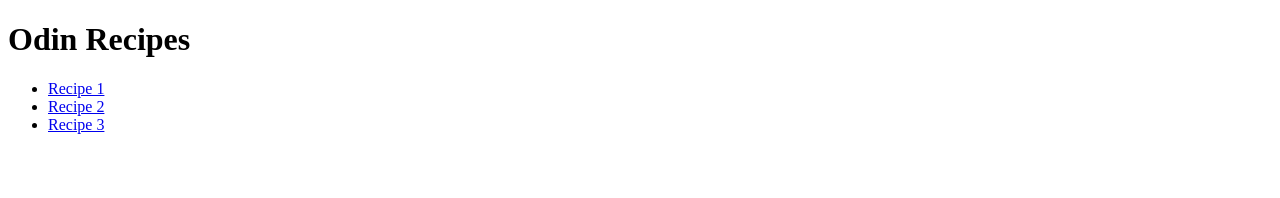
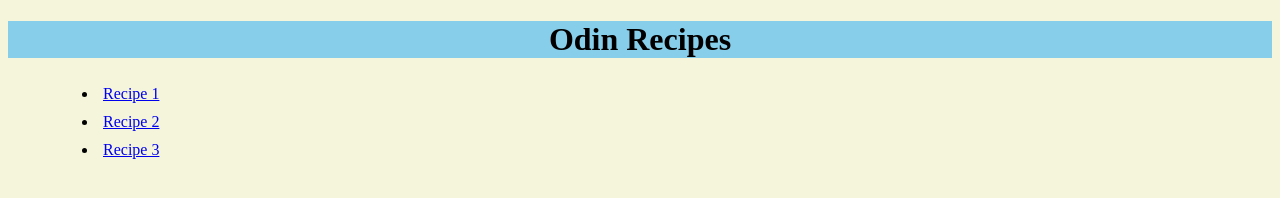
Before and after one commit to cshore92/odin-recipes, a plain HTML site: page index.html in a window 1280 px wide. Drawn offline with Linux system fonts and the light colour scheme.

Commit message:
added styles.css to project and initial styles for webpage

```diff
--- a/index.html
+++ b/index.html
@@ -5,12 +5,12 @@
     <meta http-equiv="X-UA-Compatible" content="IE=edge">
     <meta name="viewport" content="width=device-width, initial-scale=1.0">
     <title>Odin Recipes</title>
+    <link rel="stylesheet" href="styles.css">
 </head>
 
 <body>
-    <p>
-    <h1>Odin Recipes</h1>
-    </p>
+        <h1>Odin Recipes</h1>
+
 
     <ul>
        <li> <a href="recipes/Churros.html">Recipe 1</a></li>
--- /dev/null
+++ b/styles.css
@@ -0,0 +1,20 @@
+/* styles.css*/
+
+body {
+    background-color: beige;
+}
+
+h1 {
+    text-align: center;
+    color: black;
+    background-color: skyblue;
+}
+
+ul {
+    color: black;
+    margin-left: 50px;
+}
+
+li {
+    padding: 5px;
+}
```
